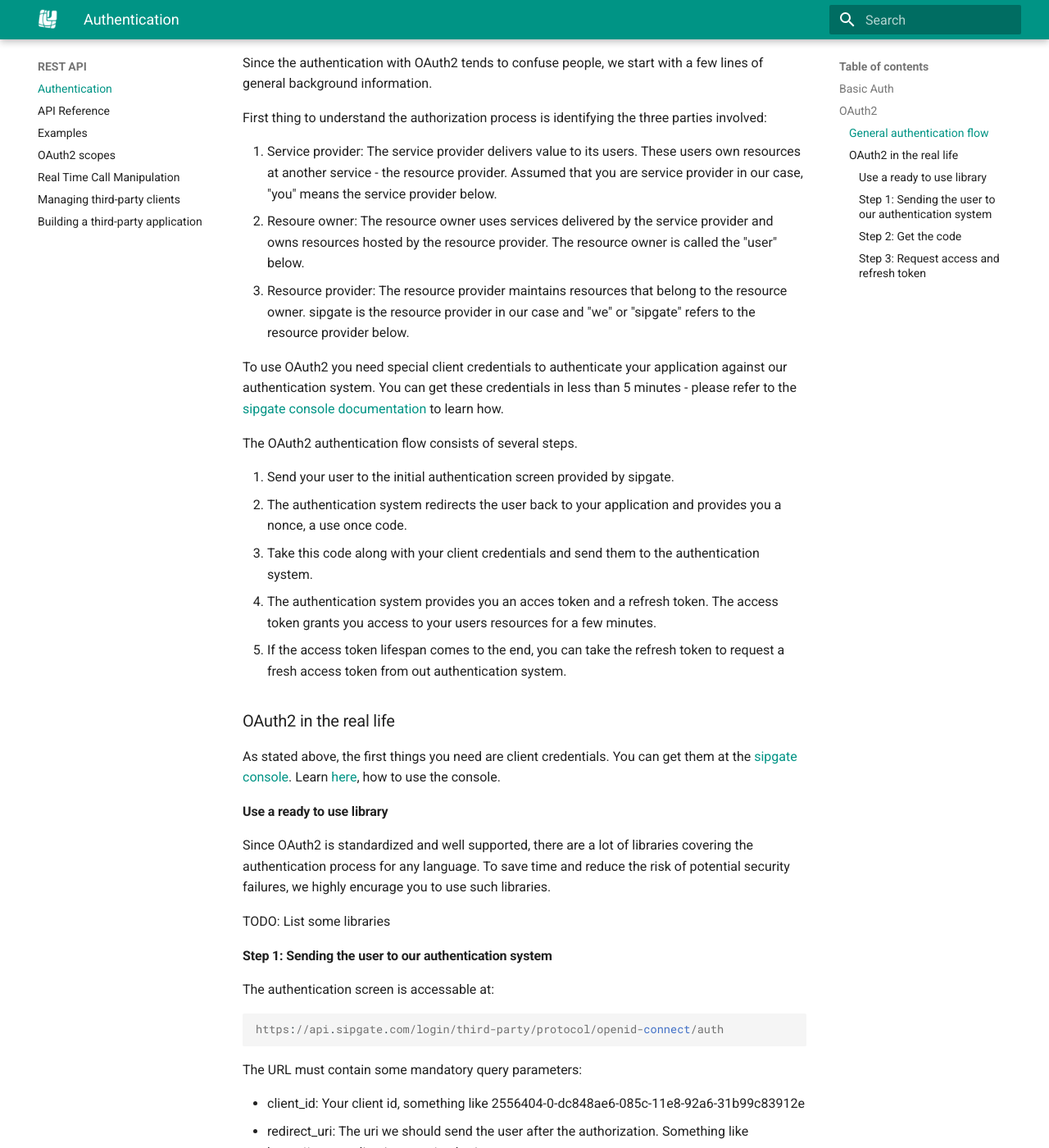
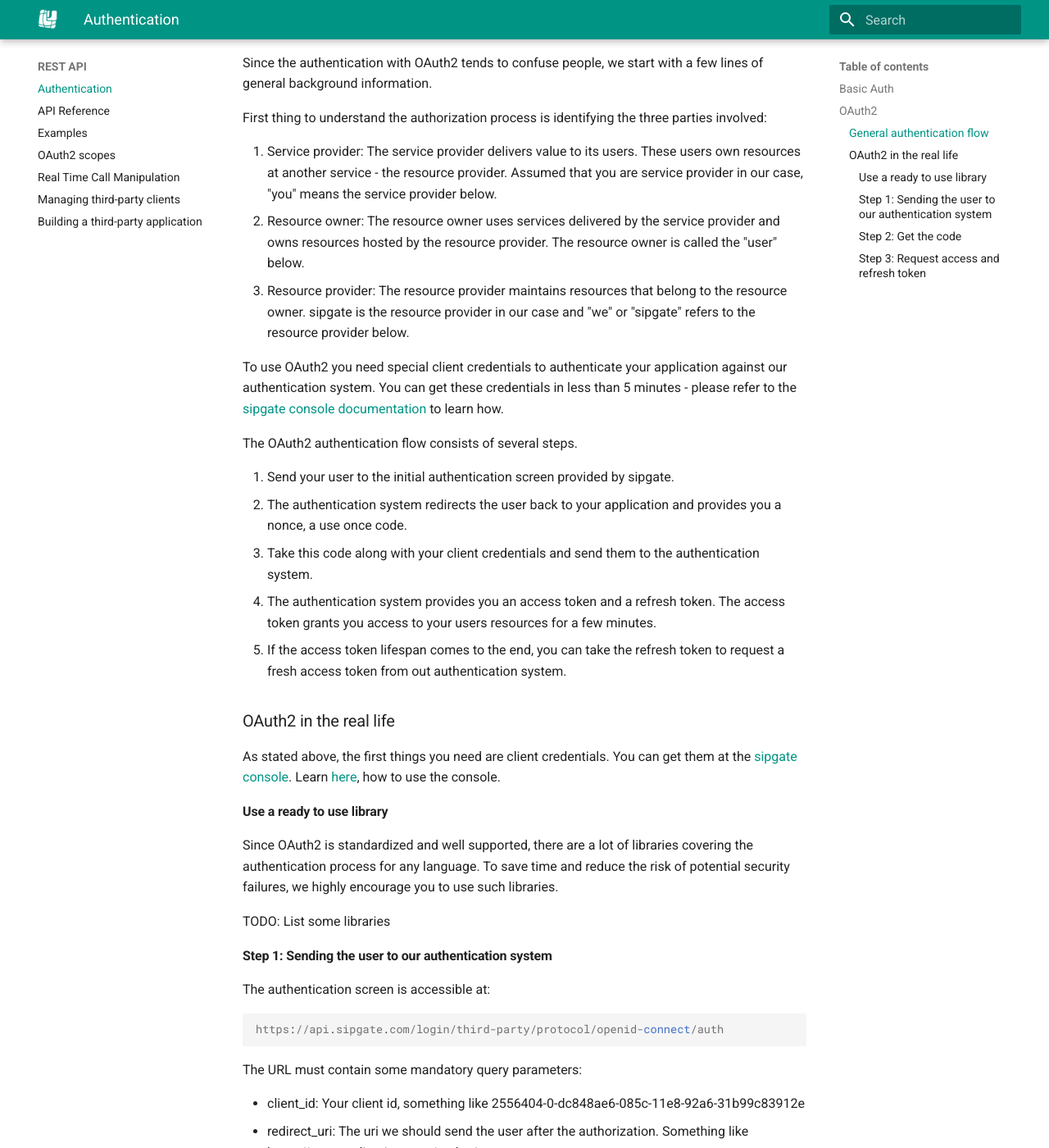
Before and after one commit to sipgate/docs, an MkDocs documentation site: the page built from docs/rest-api/authentication.md, in a window 1280 px wide and 1400 px high, scrolled down 1220 px. Shown: the whole window at 82% size. Built offline with MkDocs 1.6.1 and Material for MkDocs 9.7.7, drawn with Linux system fonts in a browser that asks for light colours; old or Windows-style settings are respelled for this version of MkDocs; some of the changed text lies outside the part shown.

Commit message:
Fix typos

```diff
--- a/docs/rest-api/authentication.md
+++ b/docs/rest-api/authentication.md
@@ -44,7 +44,7 @@ Since the authentication with OAuth2 tends to confuse people, we start with a fe
 First thing to understand the authorization process is identifying the three parties involved:
 
 1. Service provider: The service provider delivers value to its users. These users own resources at another service - the resource provider. Assumed that you are service provider in our case, "you" means the service provider below.
-3. Resoure owner: The resource owner uses services delivered by the service provider and owns resources hosted by the resource provider. The resource owner is called the "user" below.
+3. Resource owner: The resource owner uses services delivered by the service provider and owns resources hosted by the resource provider. The resource owner is called the "user" below.
 2. Resource provider: The resource provider maintains resources that belong to the resource owner. sipgate is the resource provider in our case and "we" or "sipgate" refers to the resource provider below.
 
 To use OAuth2 you need special client credentials to authenticate your application against our authentication system. You can get these credentials in less than 5 minutes - please refer to the [sipgate console documentation]() to learn how.
@@ -54,7 +54,7 @@ The OAuth2 authentication flow consists of several steps.
 1. Send your user to the initial authentication screen provided by sipgate.
 2. The authentication system redirects the user back to your application and provides you a nonce, a use once code.
 3. Take this code along with your client credentials and send them to the authentication system.
-4. The authentication system provides you an acces token and a refresh token. The access token grants you access to your users resources for a few minutes.
+4. The authentication system provides you an access token and a refresh token. The access token grants you access to your users resources for a few minutes.
 5. If the access token lifespan comes to the end, you can take the refresh token to request a fresh access token from out authentication system.
 
 ### OAuth2 in the real life
@@ -63,13 +63,13 @@ As stated above, the first things you need are client credentials. You can get t
 
 #### Use a ready to use library
 
-Since OAuth2 is standardized and well supported, there are a lot of libraries covering the authentication process for any language. To save time and reduce the risk of potential security failures, we highly encurage you to use such libraries.
+Since OAuth2 is standardized and well supported, there are a lot of libraries covering the authentication process for any language. To save time and reduce the risk of potential security failures, we highly encourage you to use such libraries.
 
 TODO: List some libraries
 
 #### Step 1: Sending the user to our authentication system
 
-The authentication screen is accessable at:
+The authentication screen is accessible at:
 
     https://api.sipgate.com/login/third-party/protocol/openid-connect/auth
 
```
Also changed, not shown: other parts of docs/rest-api/authentication.md (+1 -1 lines).
